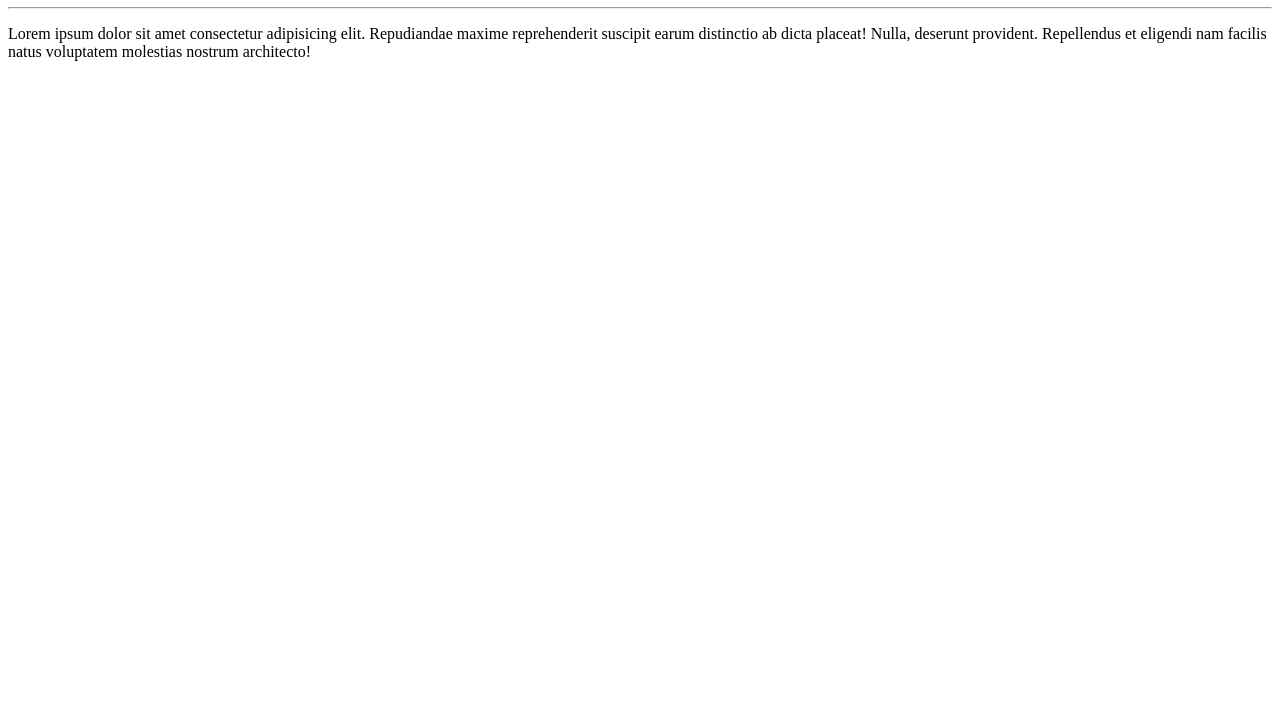
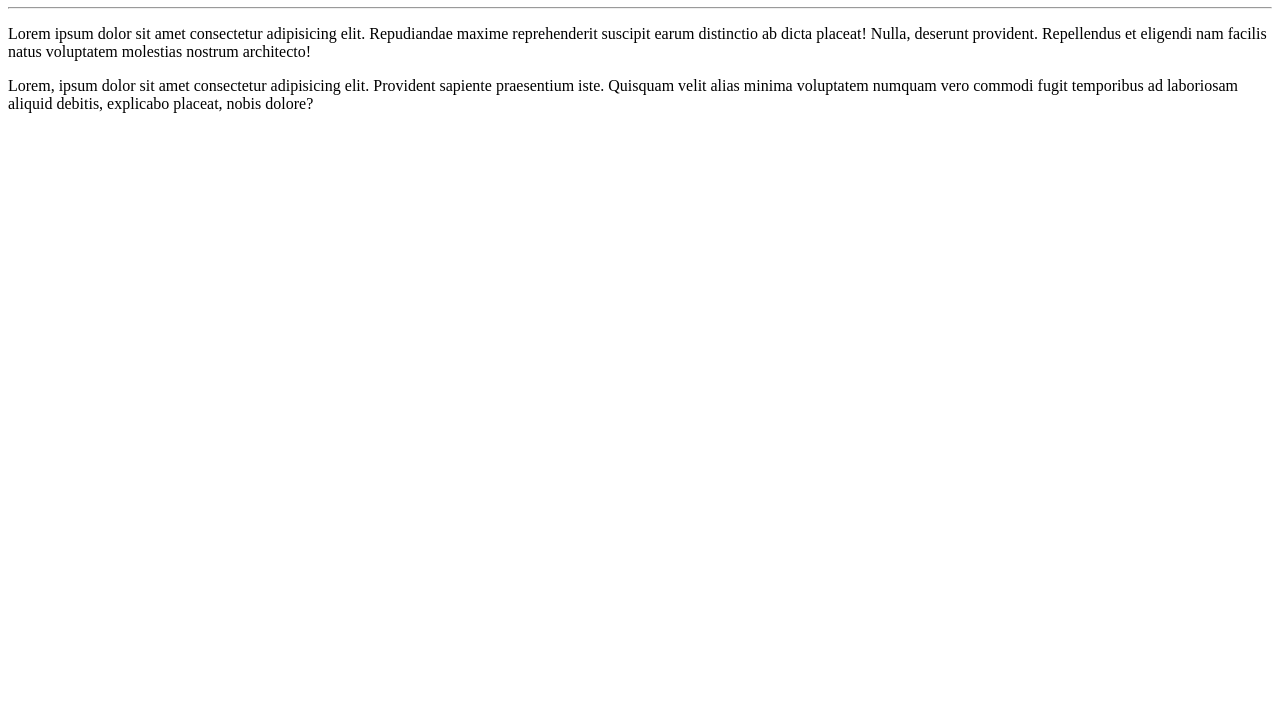
Before and after one commit to cristinamais/Ola-Mundo, a plain HTML site: page siteExemplo/index.html in a window 1280 px wide. Shown: the part 73-800 px from the top of the page. Drawn offline with Linux system fonts and the light colour scheme.

Commit message:
Add lorem

```diff
--- a/siteExemplo/index.html
+++ b/siteExemplo/index.html
@@ -9,5 +9,7 @@
     <h1>Hello world!</h1>
     <hr>
     <p>Lorem ipsum dolor sit amet consectetur adipisicing elit. Repudiandae maxime reprehenderit suscipit earum distinctio ab dicta placeat! Nulla, deserunt provident. Repellendus et eligendi nam facilis natus voluptatem molestias nostrum architecto!</p>
+
+    <p>Lorem, ipsum dolor sit amet consectetur adipisicing elit. Provident sapiente praesentium iste. Quisquam velit alias minima voluptatem numquam vero commodi fugit temporibus ad laboriosam aliquid debitis, explicabo placeat, nobis dolore?</p>
 </body>
 </html>
```
